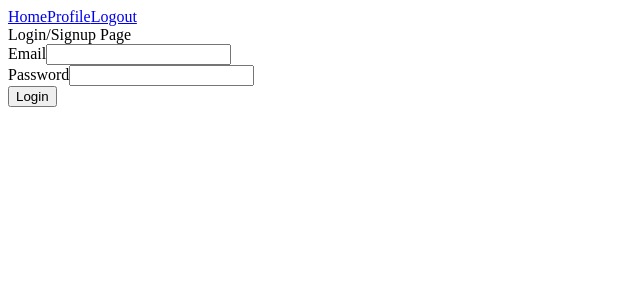
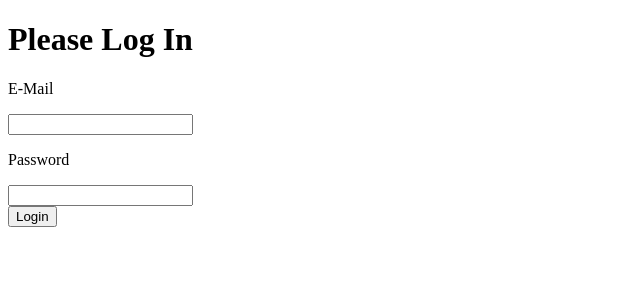
Before and after one commit to NCain24/Capstone, a React (Create React App) app: page / in a window 1280 px wide. Shown: the top 300 px of the page, without its empty margins (0-640 px from the left). Built offline with nearby package versions, Linux system fonts and the light colour scheme.

Commit message:
worked on login and app

```diff
--- a/src/App.jsx
+++ b/src/App.jsx
@@ -1,15 +1,21 @@
-// import './App.css';
-import { Routes, Route } from 'react-router-dom';
-import Header from './components/Header';
+import React from 'react';
+import { Route, Routes } from 'react-router-dom';
+import Login from './components/Login';
+import Header from './components/Header'
 import Home from './components/Home';
-import Login from './components/Login';
 import Profile from './components/Profile';
-
+import useToken from './components/useToken';
 
 function App() {
+  const { token, setToken } = useToken();
+
+  if (!token) {
+    return <Login setToken={setToken} />;
+  }
+
   return (
     <div>
-      <Header />
+        <Header/>
       <Routes>
         <Route index element={<Login />} />
         <Route path="/home" element={<Home />} />
--- a/src/components/Login.jsx
+++ b/src/components/Login.jsx
@@ -1,72 +1,125 @@
-import { useState, useRef } from 'react';
-// import { useNavigate } from 'react-router-dom';
-// import AuthService from '../services/auth.service';
+// import { useState, useRef } from 'react';
+// // import { useNavigate } from 'react-router-dom';
+// // import AuthService from '../services/auth.service';
 
-const Login = () => {
-  // const navigate = useNavigate();
-  const form = useRef();
-  // const checkBtn = useRef();
+// const Login = () => {
+//   // const navigate = useNavigate();
+//   const form = useRef();
+//   // const checkBtn = useRef();
 
-  const [email, setEmail] = useState('');
-  const [password, setPassword] = useState('');
-  const [loading, setLoading] = useState('');
-  const [message, setMessage] = useState('');
+//   const [email, setEmail] = useState('');
+//   const [password, setPassword] = useState('');
+//   const [loading, setLoading] = useState('');
+//   const [message, setMessage] = useState('');
 
-  const onChangeEmail = (e) => {
-    const email = e.target.value;
-    console.log(email)
-    setEmail(email)
-  };
+//   const onChangeEmail = (e) => {
+//     const email = e.target.value;
+//     console.log(email)
+//     setEmail(email)
+//   };
 
-  const onChangePassword = (e) => {
-    const password = e.target.value;
-    console.log(password)
-    setPassword(password)
-  };
+//   const onChangePassword = (e) => {
+//     const password = e.target.value;
+//     console.log(password)
+//     setPassword(password)
+//   };
 
-  const handleLogin = (e) => {
-    e.preventDefault();
-    setMessage('');
-    setLoading(true);
-  };
+//   const handleLogin = (e) => {
+//     e.preventDefault();
+//     setMessage('');
+//     setLoading(true);
+//   };
+
+//   return (
+//     <div>
+//       Login/Signup Page
+//       <form onSubmit={handleLogin} ref={form}>
+//         <div>
+//           <label htmlFor="email">Email</label>
+//           <input
+//             type="text"
+//             name="email"
+//             value={email}
+//             onChange={onChangeEmail}
+//             required
+//           />
+//         </div>
+//         <div>
+//           <label htmlFor="password">Password</label>
+//           <input
+//             type="text"
+//             name="password"
+//             value={password}
+//             onChange={onChangePassword}
+//             required
+//           />
+//         </div>
+//         <div>
+//           <button disabled={ loading }>
+//             <span>Login</span>
+//           </button>
+//         </div>
+//         { message && (
+//           <div>
+//             {message}
+//           </div>
+//         ) }
+//       </form>
+//     </div>
+//   );
+// };
+
+// export default Login;
+
+import {useState} from 'react';
+import PropTypes from 'prop-types'
+
+const Login = ( { setToken } ) => {
+  const [ email, setEmail ] = useState()
+  const [ password, setPassword ] = useState()
+
+  const loginUser = async ( credentials ) => {
+    return fetch( 'http://localhost:3001/login', {
+      method: 'POST',
+      headers: {
+        'Content-Type': 'application/json'
+      },
+      body: JSON.stringify(credentials)
+    } )
+    .then(data => data.json())
+  }
+
+  const handleSubmit = async ( e ) => {
+    e.preventDefault()
+    const token = await loginUser( {
+      email,
+      password
+    } )
+    setToken(token)
+  }
 
   return (
     <div>
-      Login/Signup Page
-      <form onSubmit={handleLogin} ref={form}>
-        <div>
-          <label htmlFor="email">Email</label>
-          <input
-            type="text"
-            name="email"
-            value={email}
-            onChange={onChangeEmail}
-            required
-          />
-        </div>
-        <div>
-          <label htmlFor="password">Password</label>
-          <input
-            type="text"
-            name="password"
-            value={password}
-            onChange={onChangePassword}
-            required
-          />
-        </div>
-        <div>
-          <button disabled={ loading }>
-            <span>Login</span>
-          </button>
-        </div>
-        { message && (
-          <div>
-            {message}
-          </div>
-        ) }
+      <h1>Please Log In</h1>
+    <form onSubmit={handleSubmit}>
+      <label>
+        <p>E-Mail</p>
+        <input type="text" onChange={e => setEmail(e.target.value)}/>
+      </label>
+      <label>
+        <p>Password</p>
+        <input type="password" onChange={e => setPassword(e.target.value)} />
+      </label>
+      <div>
+        <button type='submit'>Login</button>
+      </div>
       </form>
     </div>
   );
 };
 
-export default Login;
+Login.propTypes = {
+  setToken: PropTypes.func.isRequired
+}
+
+export default Login
--- /dev/null
+++ b/src/components/useToken.js
@@ -0,0 +1,21 @@
+import { useState } from 'react';
+
+export default function useToken() {
+  const getToken = () => {
+    const tokenString = localStorage.getItem('token');
+    const userToken = JSON.parse(tokenString);
+    return userToken?.token;
+  };
+
+  const [token, setToken] = useState(getToken());
+
+  const saveToken = (userToken) => {
+    localStorage.setItem('token', JSON.stringify(userToken));
+    setToken(userToken.token);
+  };
+
+  return {
+    setToken: saveToken,
+    token,
+  };
+}
--- a/src/services/auth.service.js
+++ b/src/services/auth.service.js
@@ -1,6 +1,6 @@
 import axios from "axios";
 
-const API_URL = 'http://localhost:8080/api/auth/';
+const API_URL = 'http://localhost:3001/api/auth/';
 
 const register = ( firstName, lastName, email, password ) => {
     axios.post( API_URL + 'signup', {
--- a/src/services/user.service.js
+++ b/src/services/user.service.js
@@ -1,6 +1,6 @@
 import axios from "axios";
 
-const API_URL = 'http://localhost8080/api/test/';
+const API_URL = 'http://localhost3001/api/test/';
 
 const getPublicContent = () => {
     axios.get(API_URL + 'all')
```
Also changed, not shown: src/components/Auth.jsx (added), 2 other files (tests, documents, lock files or other folders).
